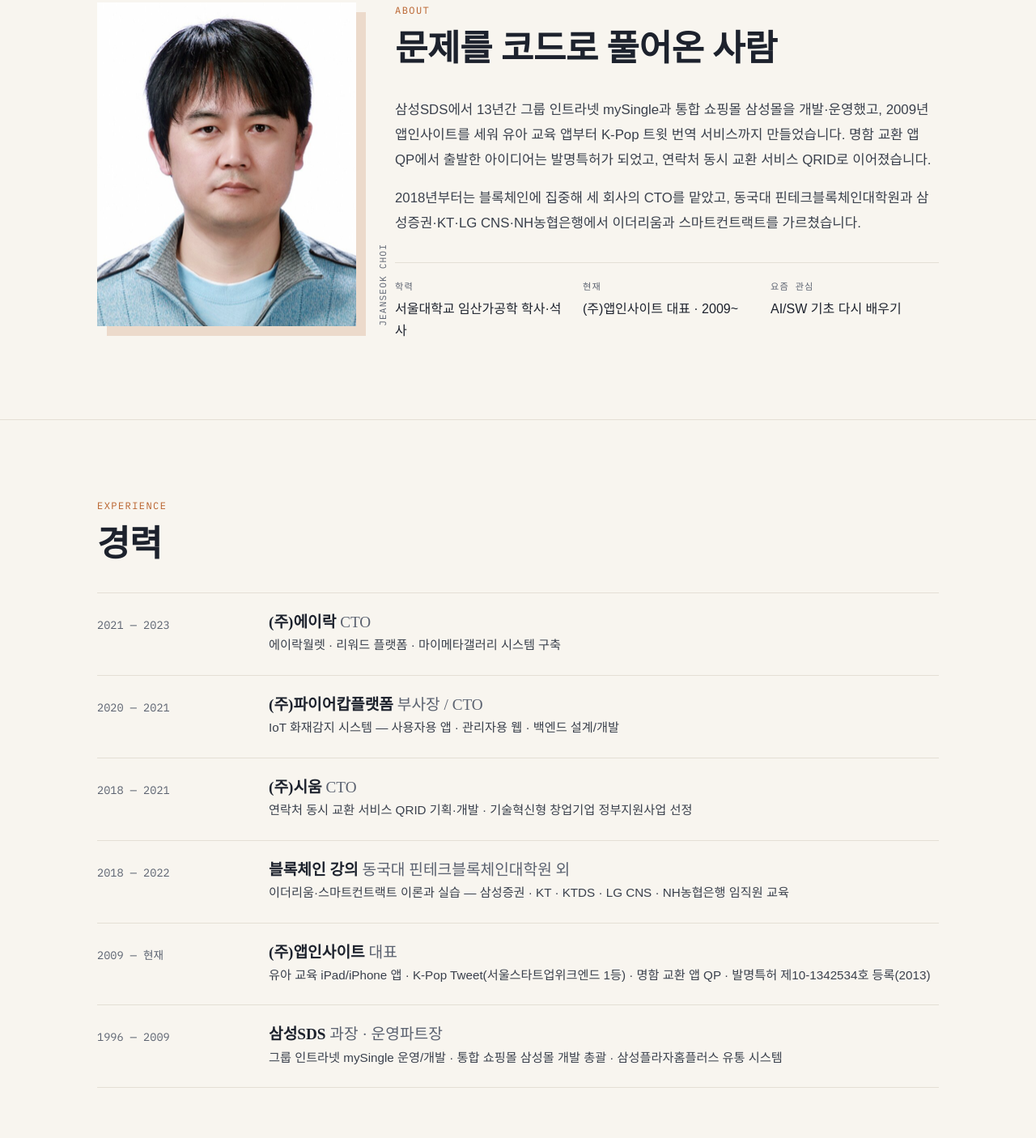
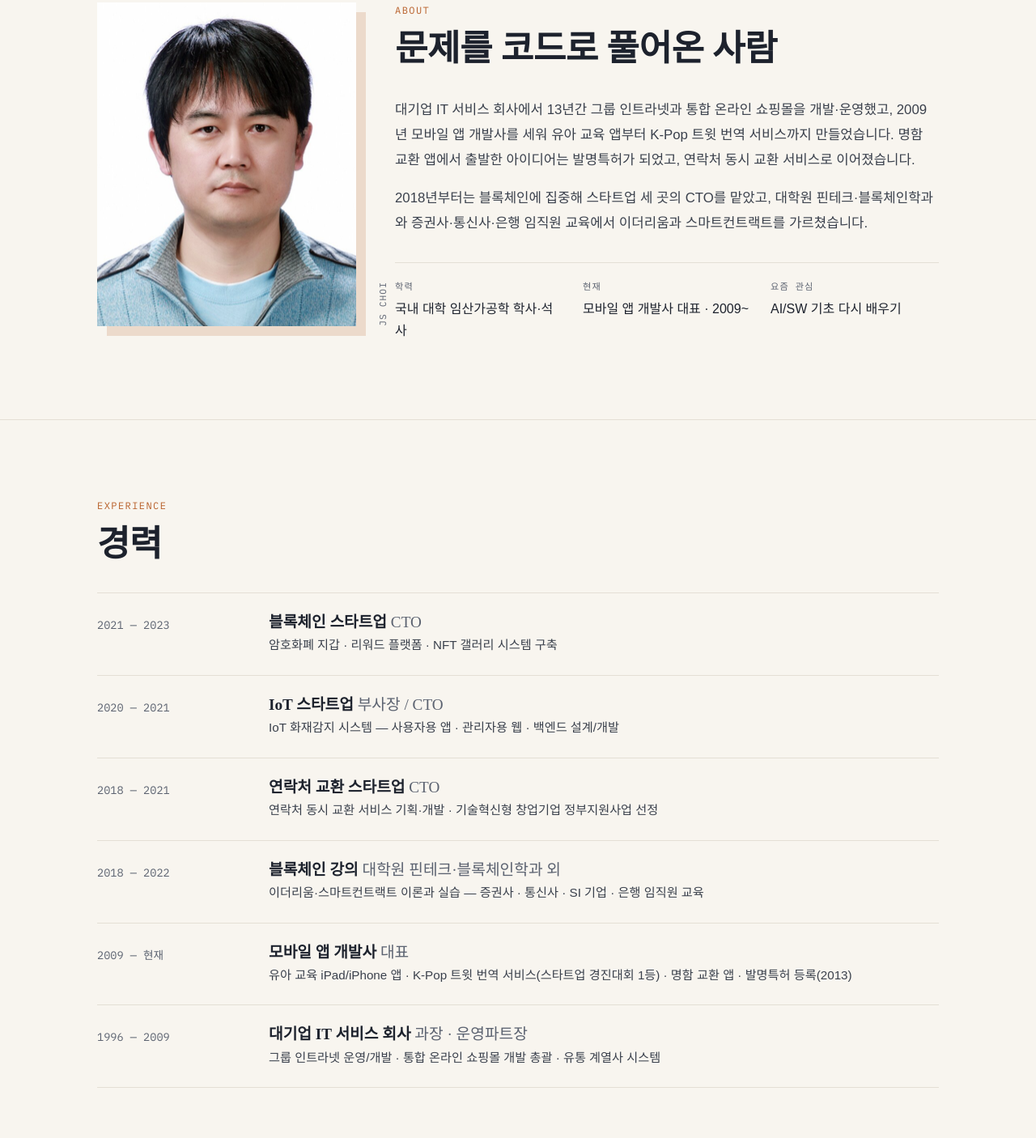
Before and after one commit to newids/codyssey-b1-1, a plain HTML site: page index.html in a window 1280 px wide. Shown: the part 894-2300 px from the top of the page at 81% size. Drawn offline with Linux system fonts and the light colour scheme; no server answers; a web font is replaced by a local one.

Commit message:
refactor: 공개 표기 익명화 — 이름 JS Choi, 회사·기관·제품명 일반 명사로
Co-Authored-By: Claude Fable 5.1 <noreply@anthropic.com>
Claude-Session: https://claude.ai/code/session_01Fk12UBEh1AQmvuBbtj1hQD

```diff
--- a/index.html
+++ b/index.html
@@ -3,8 +3,8 @@
 <head>
   <meta charset="UTF-8" />
   <meta name="viewport" content="width=device-width, initial-scale=1.0" />
-  <title>최진석 — 30년째 만들고 있는 엔지니어</title>
-  <meta name="description" content="1996년 삼성SDS에서 시작해 앱 개발사 대표, 블록체인 CTO, 대학원 강사를 거쳐 온 소프트웨어 엔지니어 최진석의 포트폴리오." />
+  <title>JS Choi — 30년째 만들고 있는 엔지니어</title>
+  <meta name="description" content="1996년 대기업 IT 서비스 회사에서 시작해 앱 개발사 대표, 블록체인 CTO, 대학원 강사를 거쳐 온 소프트웨어 엔지니어 JS Choi의 포트폴리오." />
   <meta name="color-scheme" content="light dark" />
 
   <link rel="preconnect" href="https://fonts.googleapis.com" />
@@ -19,7 +19,7 @@
   <header class="site-header" id="siteHeader">
     <nav class="navbar" aria-label="주요 내비게이션">
       <a href="#hero" class="logo">
-        <span class="logo-name">최진석</span>
+        <span class="logo-name">JS Choi</span>
         <span class="logo-since">since 1996</span>
       </a>
 
@@ -50,16 +50,16 @@
     <section id="hero" class="hero" aria-labelledby="heroTitle">
       <div class="container hero-inner">
         <div class="hero-copy">
-          <p class="eyebrow" data-reveal>Portfolio — 최진석 · Jeanseok Choi</p>
+          <p class="eyebrow" data-reveal>Portfolio — JS Choi</p>
           <h1 class="hero-title" id="heroTitle" data-reveal>
-            삼성SDS 인트라넷에서 <br />블록체인 지갑까지, <br />30년째 만들고 있습니다.
+            대기업 인트라넷에서 <br />블록체인 지갑까지, <br />30년째 만들고 있습니다.
           </h1>
           <p class="hero-role" data-reveal aria-live="polite">
             <span class="hero-role-prefix">지금까지</span>
             <span class="hero-role-typed" id="heroRole">앱 개발사 대표</span><span class="hero-caret" aria-hidden="true"></span>
           </p>
           <p class="hero-subtitle" data-reveal>
-            1996년 삼성SDS에서 시작해 앱 개발사 대표, 블록체인 CTO, 대학원 강사를 거쳐 왔습니다.
+            1996년 대기업 IT 서비스 회사에서 시작해 앱 개발사 대표, 블록체인 CTO, 대학원 강사를 거쳐 왔습니다.
             지금은 AI/SW 기초를 처음부터 다시 배우며 순수 HTML·CSS·JavaScript로 이 페이지를 만들었습니다.
           </p>
           <div class="hero-actions" data-reveal>
@@ -75,12 +75,12 @@
           <div class="fact">
             <dt>경력</dt>
             <dd><strong>30</strong><span class="fact-unit">년</span></dd>
-            <dd class="fact-note">1996년 삼성SDS 입사 이후</dd>
+            <dd class="fact-note">1996년 대기업 입사 이후</dd>
           </div>
           <div class="fact">
             <dt>CTO 역임</dt>
             <dd><strong>3</strong><span class="fact-unit">개사</span></dd>
-            <dd class="fact-note">시움 · 파이어캅플랫폼 · 에이락</dd>
+            <dd class="fact-note">블록체인 · IoT · 연락처 교환 스타트업</dd>
           </div>
           <div class="fact">
             <dt>발명특허</dt>
@@ -94,31 +94,31 @@
     <section id="about" class="section about" aria-labelledby="aboutTitle">
       <div class="container about-inner">
         <figure class="about-photo" data-reveal>
-          <img src="images/profile.jpg" alt="최진석 프로필 사진" width="320" height="400" loading="lazy" />
-          <figcaption class="about-photo-caption">JEANSEOK CHOI</figcaption>
+          <img src="images/profile.jpg" alt="JS Choi 프로필 사진" width="320" height="400" loading="lazy" />
+          <figcaption class="about-photo-caption">JS CHOI</figcaption>
         </figure>
         <div class="about-content">
           <p class="eyebrow" data-reveal>About</p>
           <h2 class="section-title" id="aboutTitle" data-reveal>문제를 코드로 풀어온 사람</h2>
           <div class="about-text" data-reveal>
             <p>
-              삼성SDS에서 13년간 그룹 인트라넷 mySingle과 통합 쇼핑몰 삼성몰을 개발·운영했고, 2009년 앱인사이트를 세워
-              유아 교육 앱부터 K-Pop 트윗 번역 서비스까지 만들었습니다. 명함 교환 앱 QP에서 출발한 아이디어는
-              발명특허가 되었고, 연락처 동시 교환 서비스 QRID로 이어졌습니다.
+              대기업 IT 서비스 회사에서 13년간 그룹 인트라넷과 통합 온라인 쇼핑몰을 개발·운영했고, 2009년 모바일 앱 개발사를 세워
+              유아 교육 앱부터 K-Pop 트윗 번역 서비스까지 만들었습니다. 명함 교환 앱에서 출발한 아이디어는
+              발명특허가 되었고, 연락처 동시 교환 서비스로 이어졌습니다.
             </p>
             <p>
-              2018년부터는 블록체인에 집중해 세 회사의 CTO를 맡았고, 동국대 핀테크블록체인대학원과
-              삼성증권·KT·LG CNS·NH농협은행에서 이더리움과 스마트컨트랙트를 가르쳤습니다.
+              2018년부터는 블록체인에 집중해 스타트업 세 곳의 CTO를 맡았고, 대학원 핀테크·블록체인학과와
+              증권사·통신사·은행 임직원 교육에서 이더리움과 스마트컨트랙트를 가르쳤습니다.
             </p>
           </div>
           <dl class="about-facts" data-reveal>
             <div>
               <dt>학력</dt>
-              <dd>서울대학교 임산가공학 학사·석사</dd>
+              <dd>국내 대학 임산가공학 학사·석사</dd>
             </div>
             <div>
               <dt>현재</dt>
-              <dd>(주)앱인사이트 대표 · 2009~</dd>
+              <dd>모바일 앱 개발사 대표 · 2009~</dd>
             </div>
             <div>
               <dt>요즘 관심</dt>
@@ -138,43 +138,43 @@
           <li class="timeline-item" data-reveal>
             <span class="timeline-period">2021 — 2023</span>
             <div class="timeline-body">
-              <h3 class="timeline-role">(주)에이락 <span class="timeline-title">CTO</span></h3>
-              <p>에이락월렛 · 리워드 플랫폼 · 마이메타갤러리 시스템 구축</p>
+              <h3 class="timeline-role">블록체인 스타트업 <span class="timeline-title">CTO</span></h3>
+              <p>암호화폐 지갑 · 리워드 플랫폼 · NFT 갤러리 시스템 구축</p>
             </div>
           </li>
           <li class="timeline-item" data-reveal>
             <span class="timeline-period">2020 — 2021</span>
             <div class="timeline-body">
-              <h3 class="timeline-role">(주)파이어캅플랫폼 <span class="timeline-title">부사장 / CTO</span></h3>
+              <h3 class="timeline-role">IoT 스타트업 <span class="timeline-title">부사장 / CTO</span></h3>
               <p>IoT 화재감지 시스템 — 사용자용 앱 · 관리자용 웹 · 백엔드 설계/개발</p>
             </div>
           </li>
           <li class="timeline-item" data-reveal>
             <span class="timeline-period">2018 — 2021</span>
             <div class="timeline-body">
-              <h3 class="timeline-role">(주)시움 <span class="timeline-title">CTO</span></h3>
-              <p>연락처 동시 교환 서비스 QRID 기획·개발 · 기술혁신형 창업기업 정부지원사업 선정</p>
+              <h3 class="timeline-role">연락처 교환 스타트업 <span class="timeline-title">CTO</span></h3>
+              <p>연락처 동시 교환 서비스 기획·개발 · 기술혁신형 창업기업 정부지원사업 선정</p>
             </div>
           </li>
           <li class="timeline-item" data-reveal>
             <span class="timeline-period">2018 — 2022</span>
             <div class="timeline-body">
-              <h3 class="timeline-role">블록체인 강의 <span class="timeline-title">동국대 핀테크블록체인대학원 외</span></h3>
-              <p>이더리움·스마트컨트랙트 이론과 실습 — 삼성증권 · KT · KTDS · LG CNS · NH농협은행 임직원 교육</p>
+              <h3 class="timeline-role">블록체인 강의 <span class="timeline-title">대학원 핀테크·블록체인학과 외</span></h3>
+              <p>이더리움·스마트컨트랙트 이론과 실습 — 증권사 · 통신사 · SI 기업 · 은행 임직원 교육</p>
             </div>
           </li>
           <li class="timeline-item" data-reveal>
             <span class="timeline-period">2009 — 현재</span>
             <div class="timeline-body">
-              <h3 class="timeline-role">(주)앱인사이트 <span class="timeline-title">대표</span></h3>
-              <p>유아 교육 iPad/iPhone 앱 · K-Pop Tweet(서울스타트업위크엔드 1등) · 명함 교환 앱 QP · 발명특허 제10-1342534호 등록(2013)</p>
+              <h3 class="timeline-role">모바일 앱 개발사 <span class="timeline-title">대표</span></h3>
+              <p>유아 교육 iPad/iPhone 앱 · K-Pop 트윗 번역 서비스(스타트업 경진대회 1등) · 명함 교환 앱 · 발명특허 등록(2013)</p>
             </div>
           </li>
           <li class="timeline-item" data-reveal>
             <span class="timeline-period">1996 — 2009</span>
             <div class="timeline-body">
-              <h3 class="timeline-role">삼성SDS <span class="timeline-title">과장 · 운영파트장</span></h3>
-              <p>그룹 인트라넷 mySingle 운영/개발 · 통합 쇼핑몰 삼성몰 개발 총괄 · 삼성플라자홈플러스 유통 시스템</p>
+              <h3 class="timeline-role">대기업 IT 서비스 회사 <span class="timeline-title">과장 · 운영파트장</span></h3>
+              <p>그룹 인트라넷 운영/개발 · 통합 온라인 쇼핑몰 개발 총괄 · 유통 계열사 시스템</p>
             </div>
           </li>
         </ol>
@@ -199,7 +199,7 @@
               <li>지갑 · 키 관리</li>
               <li>go-ethereum</li>
             </ul>
-            <p class="skill-card-note">세 회사 CTO로 지갑·리워드·키 복구 플랫폼을 설계했고, 대학원과 금융권 임직원에게 가르쳤습니다.</p>
+            <p class="skill-card-note">스타트업 세 곳의 CTO로 지갑·리워드·키 복구 플랫폼을 설계했고, 대학원과 금융권 임직원에게 가르쳤습니다.</p>
           </article>
 
           <article class="skill-card" data-reveal>
@@ -306,7 +306,7 @@
   <footer class="site-footer">
     <div class="container footer-inner">
       <div class="footer-meta">
-        <p>&copy; 2026 최진석 · Jeanseok Choi</p>
+        <p>&copy; 2026 JS Choi</p>
         <p class="footer-built">Built with HTML · CSS · JavaScript — no frameworks</p>
       </div>
       <ul class="footer-links">
--- a/js/typing.js
+++ b/js/typing.js
@@ -1,4 +1,4 @@
-const ROLES = ['앱 개발사 대표', '블록체인 CTO', '대학원 강사', '삼성SDS 운영파트장', 'AI/SW 기초를 다시 배우는 학생'];
+const ROLES = ['앱 개발사 대표', '블록체인 CTO', '대학원 강사', '대기업 시스템 운영파트장', 'AI/SW 기초를 다시 배우는 학생'];
 const TYPE_DELAY = 90;
 const ERASE_DELAY = 45;
 const HOLD_DELAY = 1600;
```
Also changed, not shown: 2 other files.
